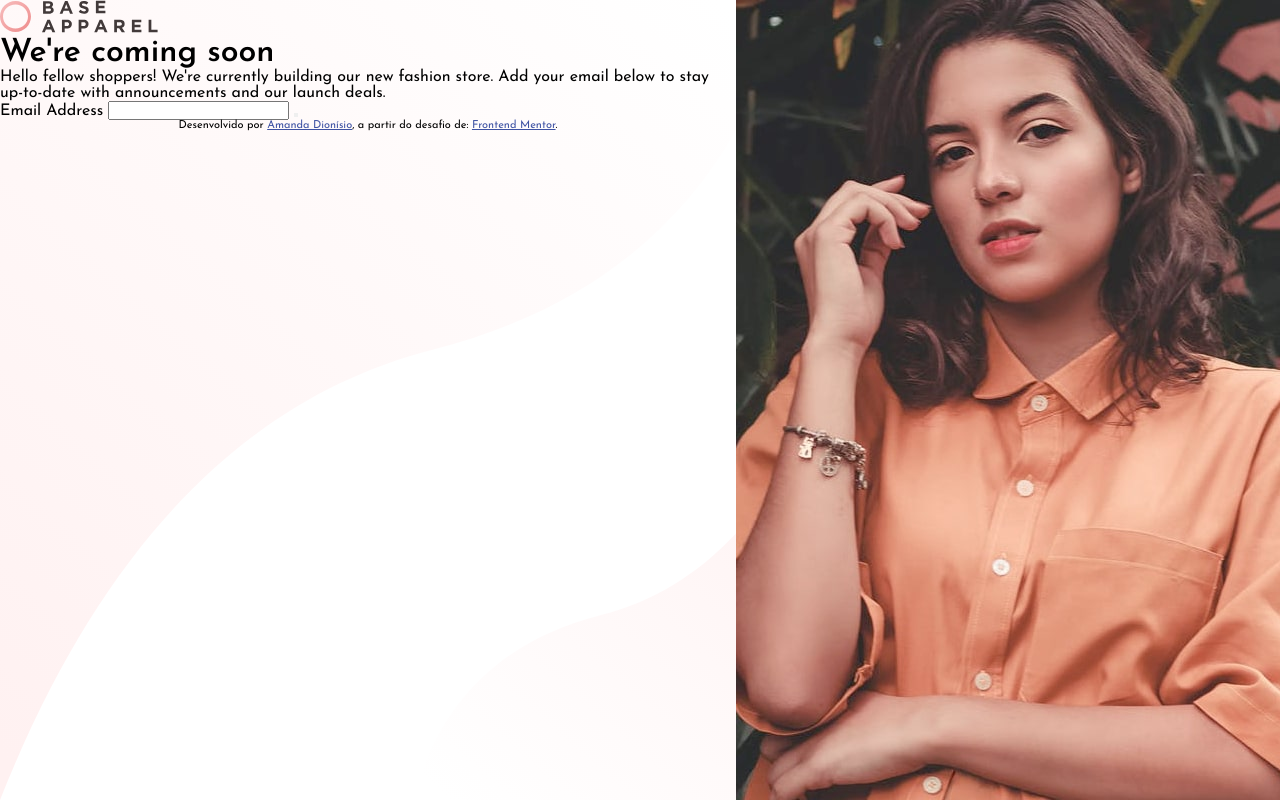
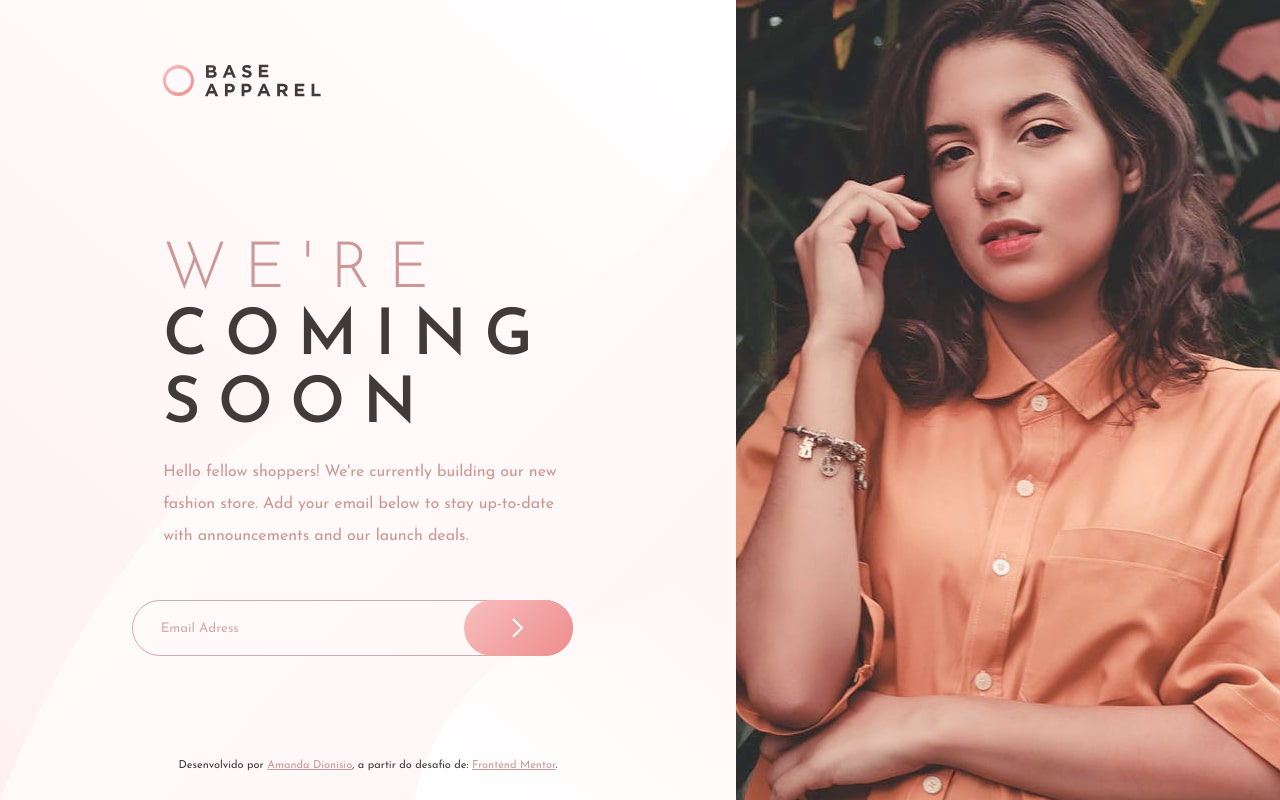
Before and after one commit to amandafd/base-apparel-coming-soon, a plain HTML site: page index.html in a window 1280 px wide. Drawn offline with Linux system fonts and the light colour scheme.

Commit message:
Terminando layout com no minimo 980px

```diff
--- a/index.html
+++ b/index.html
@@ -19,23 +19,26 @@
     <img src="./images/logo.svg" alt="Logo Base Apparel" id="logo">
 
     <div id="bloco-texto">
-      <h1>We're coming soon</h1>
-      <p>Hello fellow shoppers! We're currently building our new fashion store.
+      <h1><span>We're</span> coming soon</h1>
+      <p id="corpo-texto">Hello fellow shoppers! We're currently building our new fashion store.
         Add your email below to stay up-to-date with announcements and our launch deals.</p>
 
-        <div id="email">
-          Email Address
-          <input>
-          <button></button>
+        <form name="email" method="GET" action="main.js" id="email">
+          <label for="end-email">
+            <input type="email" name="email" placeholder="Email Adress" id="end-email">
+          </label>
+          <div id="btn">
+            <input type="image" id="btn-enviar" alt="Botão enviar gráfico" src="./images/icon-arrow.svg">
           </div>
+        </form>
 
-        <div id="rodape">
+
         <footer class="conteudo-footer">
           <p id="texto-rodape">
             Desenvolvido por <a href="https://github.com/amandafd">Amanda Dionísio</a>, a partir do desafio de: <a href="https://www.frontendmentor.io?ref=challenge" target="_blank">Frontend Mentor</a>.
           </p>
         </footer>
-        </div>
+
       </div>
     </div>
   </div>
--- a/style.css
+++ b/style.css
@@ -15,17 +15,101 @@ body {
 }
 
 #conteudo {
-    background-image: url(./images/bg-pattern-desktop.svg);
+    background: url(images/bg-pattern-desktop.svg), linear-gradient(135deg, hsl(0, 0%, 100%), hsl(0, 100%, 98%));
     background-repeat: no-repeat;
-    background-size: cover;
+    /*background-size: cover;*/
+    display: grid;
+    grid-template-columns: 1fr;
+    padding: 4rem 10.2rem;
+}
+
+h1 {
+    color: hsl(0, 6%, 24%);
+    text-transform: uppercase;
+    margin-top: 1rem;
+    font-size: 4rem;
+    font-weight: 600;
+    line-height: 4.2rem;
+    letter-spacing: 1.1rem;
+}
+
+h1 span {
+    color: hsl(0, 36%, 70%);
+    font-weight: 300;
+}
+/*#bloco-texto {
+    max-width: 27rem;
+}*/
+
+
+#corpo-texto  {
+    color: hsl(0, 36%, 70%);
+    margin-top: 1rem;
+    font-weight: 400;
+    line-height: 2rem;
+}
+
+#email {
+    margin-top: 3rem;
+    display: flex;
+    justify-content: flex-end;
+}
+
+#end-email {
+    background-color: rgba(255, 255, 255, 0);
+    width: 24rem;
+    padding: 1.3rem 1.7rem;
+    border-radius: 5rem;
+    border-color: hsla(0, 36%, 70%, 0.818);
+    border-style: solid;
+    border-width: 0.02rem;
+    font-family: 'Josefin Sans', sans-serif;
+}
+
+::placeholder {
+    color: hsla(0, 36%, 70%, 0.818);
+}
+
+label {
+
+    position: absolute;
+    z-index: 3;
+}
+#btn {
+    background: linear-gradient(135deg, hsl(0, 80%, 86%), hsl(0, 74%, 74%));;
+    display: flex;
+    height: 3.5rem;
+    width: 6.8rem;
+    position: absolute;
+    z-index: 4;
+    align-items: center;
+    justify-content: center;
+    border-radius: 3rem;
+
 }
 
 #foto {
     background-image: url(./images/hero-desktop.jpg);
     background-repeat: no-repeat;
     background-size: cover;
+    z-index: 5;
 }
-/* Estilo contido originalmente no arquivo html. Avaliar se será removido, substituido ou mantido.*/
 
-#rodape{ font-size: 11px; text-align: center; }
-#rodape a { color: hsl(228, 45%, 44%); }
+.conteudo-footer {
+    position: relative;
+    bottom: -10rem
+}
+
+#texto-rodape {
+    color: hsl(0, 6%, 24%);
+    font-size: 11px;
+    text-align: center;
+}
+
+#texto-rodape a {
+    color: hsl(0, 36%, 70%);
+}
+
+@media screen and (max-width: 960px) {
+
+}
```
Also changed, not shown: teste.css (added). Lines whose indentation alone changed are shown as unchanged.
